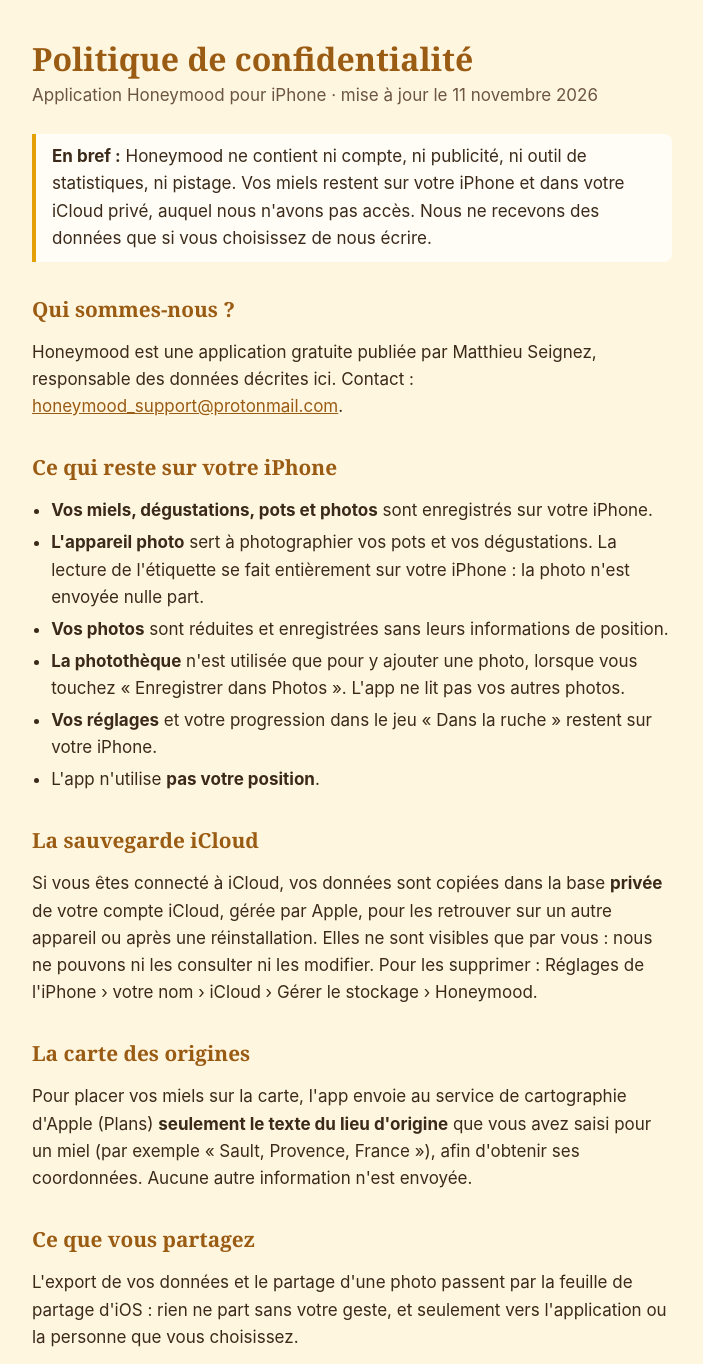
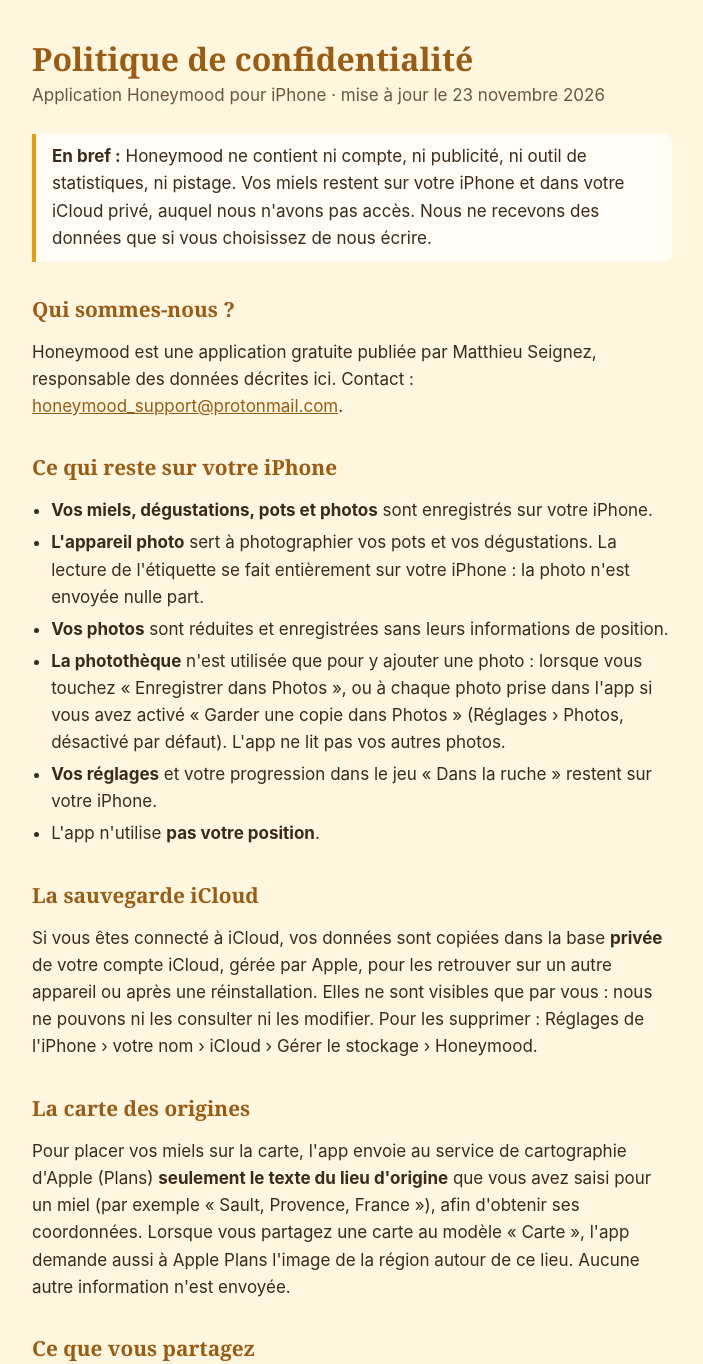
Before and after one commit to jpsforever/honeymood-app, a plain HTML site: page confidentialite.html in a window 1280 px wide. Shown: the top 1364 px of the page, without its empty margins (288-991 px from the left). Drawn offline with Linux system fonts and the light colour scheme.

Commit message:
Retours de Laurine : Quoi de neuf du build 9, politique de confidentialité, documents
Politique mise à jour (copie dans la photothèque au choix, image de carte
demandée à Apple Plans pour le modèle « Carte ») ; cahier des charges,
CLAUDE.md et suivi des retours. 208 tests OK ; mise à jour depuis
testflight-0.1-8 vérifiée sans perte.

Co-Authored-By: Claude Opus 5.5 <noreply@anthropic.com>

```diff
--- a/confidentialite.html
+++ b/confidentialite.html
@@ -9,7 +9,7 @@
 <body>
 <main>
   <h1>Politique de confidentialité</h1>
-  <p class="maj">Application Honeymood pour iPhone · mise à jour le 11 novembre 2026</p>
+  <p class="maj">Application Honeymood pour iPhone · mise à jour le 23 novembre 2026</p>
 
   <p class="resume"><strong>En bref :</strong> Honeymood ne contient ni compte, ni publicité, ni outil de statistiques, ni pistage. Vos miels restent sur votre iPhone et dans votre iCloud privé, auquel nous n'avons pas accès. Nous ne recevons des données que si vous choisissez de nous écrire.</p>
 
@@ -21,7 +21,7 @@
     <li><strong>Vos miels, dégustations, pots et photos</strong> sont enregistrés sur votre iPhone.</li>
     <li><strong>L'appareil photo</strong> sert à photographier vos pots et vos dégustations. La lecture de l'étiquette se fait entièrement sur votre iPhone : la photo n'est envoyée nulle part.</li>
     <li><strong>Vos photos</strong> sont réduites et enregistrées sans leurs informations de position.</li>
-    <li><strong>La photothèque</strong> n'est utilisée que pour y ajouter une photo, lorsque vous touchez « Enregistrer dans Photos ». L'app ne lit pas vos autres photos.</li>
+    <li><strong>La photothèque</strong> n'est utilisée que pour y ajouter une photo : lorsque vous touchez « Enregistrer dans Photos », ou à chaque photo prise dans l'app si vous avez activé « Garder une copie dans Photos » (Réglages › Photos, désactivé par défaut). L'app ne lit pas vos autres photos.</li>
     <li><strong>Vos réglages</strong> et votre progression dans le jeu « Dans la ruche » restent sur votre iPhone.</li>
     <li>L'app n'utilise <strong>pas votre position</strong>.</li>
   </ul>
@@ -30,7 +30,7 @@
   <p>Si vous êtes connecté à iCloud, vos données sont copiées dans la base <strong>privée</strong> de votre compte iCloud, gérée par Apple, pour les retrouver sur un autre appareil ou après une réinstallation. Elles ne sont visibles que par vous : nous ne pouvons ni les consulter ni les modifier. Pour les supprimer : Réglages de l'iPhone › votre nom › iCloud › Gérer le stockage › Honeymood.</p>
 
   <h2>La carte des origines</h2>
-  <p>Pour placer vos miels sur la carte, l'app envoie au service de cartographie d'Apple (Plans) <strong>seulement le texte du lieu d'origine</strong> que vous avez saisi pour un miel (par exemple « Sault, Provence, France »), afin d'obtenir ses coordonnées. Aucune autre information n'est envoyée.</p>
+  <p>Pour placer vos miels sur la carte, l'app envoie au service de cartographie d'Apple (Plans) <strong>seulement le texte du lieu d'origine</strong> que vous avez saisi pour un miel (par exemple « Sault, Provence, France »), afin d'obtenir ses coordonnées. Lorsque vous partagez une carte au modèle « Carte », l'app demande aussi à Apple Plans l'image de la région autour de ce lieu. Aucune autre information n'est envoyée.</p>
 
   <h2>Ce que vous partagez</h2>
   <p>L'export de vos données et le partage d'une photo passent par la feuille de partage d'iOS : rien ne part sans votre geste, et seulement vers l'application ou la personne que vous choisissez.</p>
```
